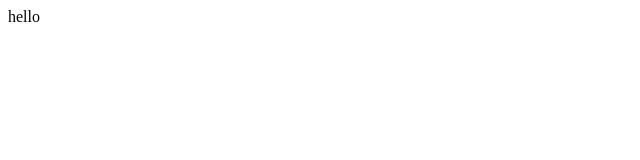
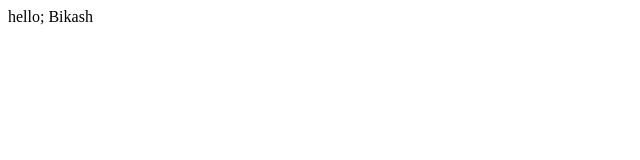
Before and after one commit to BikashGogoi/FreeEducation, a plain HTML site: page index.html in a window 1280 px wide. Shown: the full height of the page, 0-640 px from the left. Drawn offline with Linux system fonts and the light colour scheme.

Commit message:
Update index.html

```diff
--- a/index.html
+++ b/index.html
@@ -4,6 +4,6 @@
 	<title>web_page</title>
 </head>
 <body>
- hello
+ hello; Bikash
 </body>
 </html>
```
